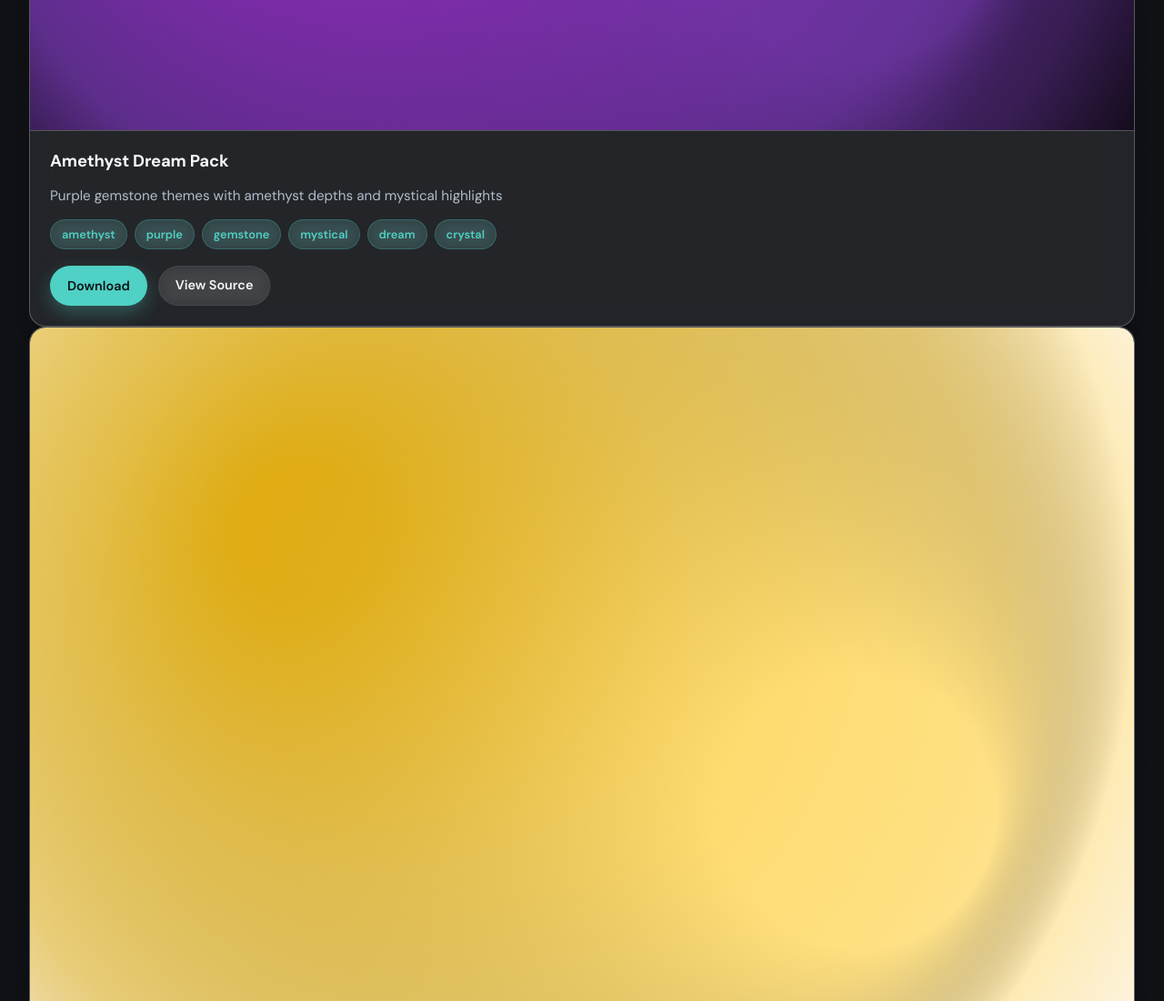
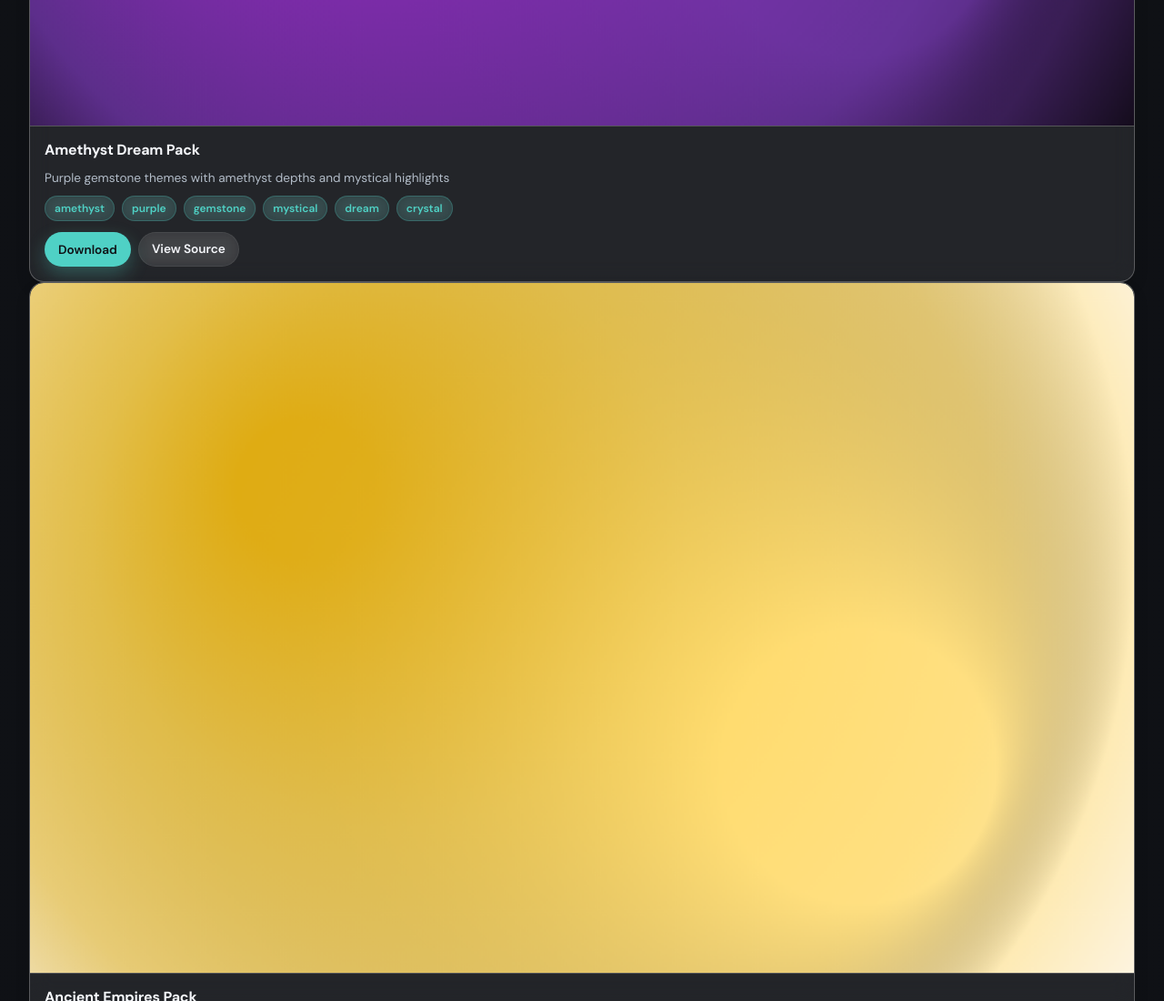
Before and after one commit to profmitchell/TandemLibrary, a plain HTML site: page site/index.html in a window 1280 px wide. Shown: the part 1700-2800 px from the top of the page at 91% size. Drawn offline with Linux system fonts and the light colour scheme.

Commit message:
Fix card grid: reduce to 180px min-width for 6-8 column layout, compact spacing

```diff
--- a/site/styles.css
+++ b/site/styles.css
@@ -241,8 +241,8 @@ main {
 
 .card-grid {
   display: grid;
-  gap: 24px;
-  grid-template-columns: repeat(auto-fill, minmax(240px, 1fr));
+  gap: 20px;
+  grid-template-columns: repeat(auto-fill, minmax(180px, 1fr));
 }
 
 .gallery-list {
@@ -254,14 +254,14 @@ main {
 .card {
   background: color-mix(in srgb, var(--surface-elevated) 85%, transparent);
   border: 1px solid var(--glass-border);
-  border-radius: 18px;
+  border-radius: 16px;
   overflow: hidden;
   box-shadow: var(--shadow-soft);
   backdrop-filter: blur(12px);
   -webkit-backdrop-filter: blur(12px);
   display: flex;
   flex-direction: column;
-  min-height: 280px;
+  min-height: 240px;
   animation: floatIn 0.6s cubic-bezier(0.34, 1.56, 0.64, 1) both;
   animation-delay: calc(var(--card-index, 0) * 0.06s);
   transition: transform 0.3s cubic-bezier(0.34, 1.56, 0.64, 1), box-shadow 0.3s ease, background 0.3s ease;
@@ -340,15 +340,15 @@ main {
 }
 
 .card__body {
-  padding: 22px 22px 18px;
+  padding: 16px 16px 12px;
   display: flex;
   flex-direction: column;
-  gap: 14px;
+  gap: 10px;
   flex: 1;
 }
 
 .card__title {
-  font-size: 1.15rem;
+  font-size: 1rem;
   font-weight: 700;
   color: var(--text-primary);
   line-height: 1.3;
@@ -356,9 +356,9 @@ main {
 }
 
 .card__desc {
-  font-size: 0.95rem;
+  font-size: 0.85rem;
   color: var(--text-secondary);
-  line-height: 1.5;
+  line-height: 1.4;
   flex: 1;
   font-weight: 400;
 }
@@ -371,11 +371,11 @@ main {
 
 .tag {
   display: inline-block;
-  padding: 6px 12px;
+  padding: 4px 10px;
   background: color-mix(in srgb, var(--accent) 15%, transparent);
   color: var(--accent);
   border-radius: 999px;
-  font-size: 0.8rem;
+  font-size: 0.75rem;
   font-weight: 600;
   border: 1px solid color-mix(in srgb, var(--accent) 25%, transparent);
   backdrop-filter: blur(8px);
@@ -383,9 +383,9 @@ main {
 }
 
 .card__footer {
-  padding: 0 22px 22px;
+  padding: 0 16px 16px;
   display: flex;
-  gap: 12px;
+  gap: 8px;
   flex-wrap: wrap;
 }
 
@@ -394,10 +394,10 @@ main {
   align-items: center;
   justify-content: center;
   gap: 6px;
-  padding: 10px 18px;
+  padding: 8px 14px;
   border-radius: 999px;
   text-decoration: none;
-  font-size: 0.9rem;
+  font-size: 0.85rem;
   font-weight: 600;
   transition: transform 0.3s cubic-bezier(0.34, 1.56, 0.64, 1), box-shadow 0.3s ease, background 0.3s ease;
   border: 1px solid transparent;
```
